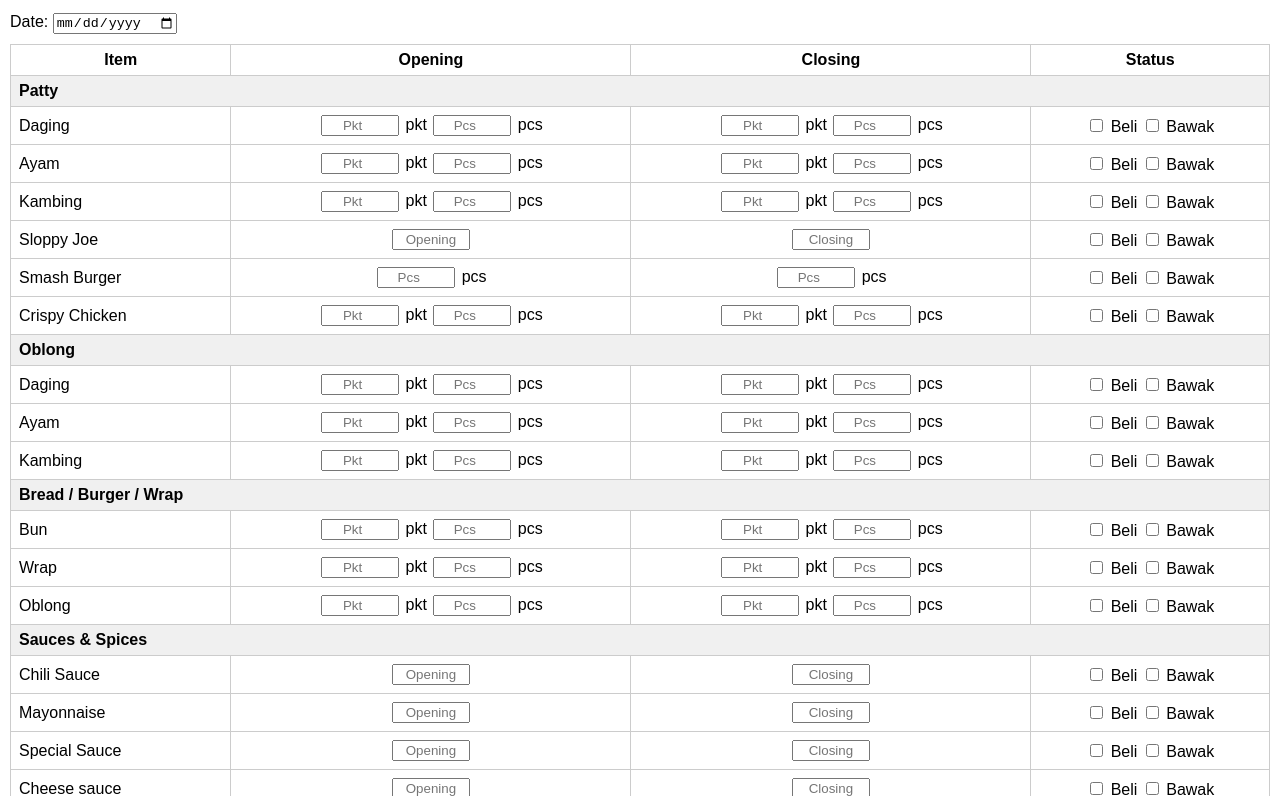
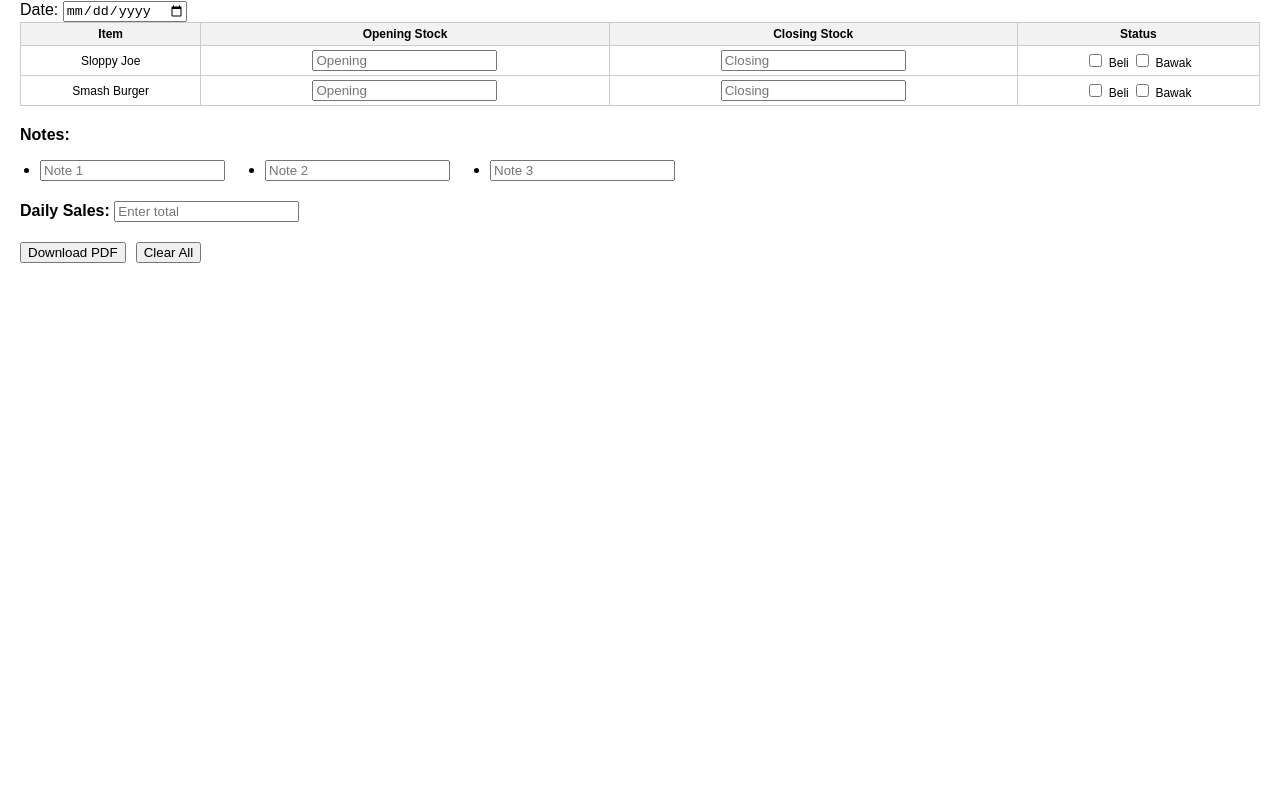
Before and after one commit to Justdabit14/binareekioskinventory, a plain HTML site: page index.html in a window 1280 px wide. Shown: the part 67-863 px from the top of the page. After the commit the page ends 800 px from the top, so only its background shows below. Drawn offline with nearby package versions, Linux system fonts and the light colour scheme.

Commit message:
Update index.html

```diff
--- a/index.html
+++ b/index.html
@@ -1,286 +1,188 @@
 <!DOCTYPE html>
 <html lang="en">
 <head>
-  <meta charset="UTF-8" />
-  <meta name="viewport" content="width=device-width, initial-scale=1.0"/>
+  <meta charset="UTF-8">
+  <meta name="viewport" content="width=device-width, initial-scale=1.0">
   <title>Daily Stock Update</title>
   <link rel="manifest" href="manifest.json">
-  <meta name="theme-color" content="#4CAF50">
   <style>
-    body { font-family: Arial, sans-serif; margin: 10px; }
-    h1 { text-align: center; }
-    table { width: 100%; border-collapse: collapse; margin-top: 10px; }
-    th, td { border: 1px solid #ccc; padding: 6px; text-align: center; }
-    input[type="number"], input[type="text"] { width: 70px; text-align: center; margin: 2px; }
-    button { margin: 10px 5px; padding: 10px; background: #4CAF50; color: white; border: none; border-radius: 6px; cursor: pointer; }
-    .category { background: #f0f0f0; font-weight: bold; text-align: left; }
-    td:first-child { text-align: left; padding-left: 8px; }
-    .notes { margin-top: 20px; text-align: left; }
-    .notes ul { list-style-type: disc; padding-left: 20px; }
-    .notes li { margin-bottom: 6px; }
-    .notes input { width: 80%; text-align: left; padding: 4px; }
-    .clear-btn{
-      margin: 10px 5px;
-      padding: 10px;
-      background: #f44336;
-      color: white;
-      border: none;
-      border-radius: 6px;
-      cursor: pointer;
+    body {
+      font-family: Arial, sans-serif;
+      margin: 20px;
+    }
+    table {
+      border-collapse: collapse;
+      width: 100%;
+      font-size: 12px;
+    }
+    th, td {
+      border: 1px solid #ccc;
+      padding: 4px;
+      text-align: center;
+    }
+    th {
+      background: #f2f2f2;
+    }
+    .notes, .daily-sales {
+      margin-top: 20px;
+      text-align: left;
+    }
+    .notes ul {
+      list-style-type: disc;
+      padding-left: 20px;
+      display: flex;
+      gap: 40px;
+    }
+    .controls {
+      margin-top: 20px;
+      display: flex;
+      gap: 10px;
     }
   </style>
 </head>
 <body>
+  <h2>Daily Stock Update</h2>
 
-  <h1>Daily Stock Update</h1>
-  <label>Date: <input type="date" id="date"></label>
+  <!-- Date input -->
+  <label>Date: <input type="date" id="dateInput"></label>
 
-  <!-- Wrap all main content -->
-  <div id="mainContent">
-    <table id="stockTable">
+  <div id="main-content">
+    <table>
       <thead>
         <tr>
           <th>Item</th>
-          <th>Opening</th>
-          <th>Closing</th>
+          <th>Opening Stock</th>
+          <th>Closing Stock</th>
           <th>Status</th>
         </tr>
       </thead>
-      <tbody></tbody>
+      <tbody>
+        <tr>
+          <td>Sloppy Joe</td>
+          <td><input type="text" placeholder="Opening"></td>
+          <td><input type="text" placeholder="Closing"></td>
+          <td>
+            <label><input type="checkbox"> Beli</label>
+            <label><input type="checkbox"> Bawak</label>
+          </td>
+        </tr>
+        <tr>
+          <td>Smash Burger</td>
+          <td><input type="text" placeholder="Opening"></td>
+          <td><input type="text" placeholder="Closing"></td>
+          <td>
+            <label><input type="checkbox"> Beli</label>
+            <label><input type="checkbox"> Bawak</label>
+          </td>
+        </tr>
+      </tbody>
     </table>
 
-    <div class="bottom-section">
-      <h3>Notes</h3>
-      <div class="notes">
-        <input type="text" id="note1" placeholder="• Note 1">
-        <input type="text" id="note2" placeholder="• Note 2">
-        <input type="text" id="note3" placeholder="• Note 3">
-      </div>
+    <!-- Notes -->
+    <div class="notes">
+      <strong>Notes:</strong>
+      <ul>
+        <li><input type="text" placeholder="Note 1"></li>
+        <li><input type="text" placeholder="Note 2"></li>
+        <li><input type="text" placeholder="Note 3"></li>
+      </ul>
+    </div>
 
-      <h3>Daily Sales</h3>
-      <div class="sales">
-        <input type="number" id="dailySales" placeholder="Enter daily sales (RM)">
-      </div>
+    <!-- Daily Sales -->
+    <div class="daily-sales">
+      <strong>Daily Sales:</strong> <input type="text" placeholder="Enter total">
     </div>
   </div>
-  <!-- End mainContent -->
 
-  <button onclick="downloadPDF()">⬇ Download PDF</button>
-  <button class="clear-btn" onclick="clearAll()">🗑 Clear All</button>
-  <button onclick="saveData()">💾 Save</button>
+  <!-- Buttons -->
+  <div class="controls">
+    <button onclick="downloadPDF()">Download PDF</button>
+    <button onclick="clearAll()">Clear All</button>
+  </div>
 
-  <!-- libs -->
+  <!-- Scripts -->
   <script src="https://cdnjs.cloudflare.com/ajax/libs/html2canvas/1.4.1/html2canvas.min.js"></script>
   <script src="https://cdnjs.cloudflare.com/ajax/libs/jspdf/2.5.1/jspdf.umd.min.js"></script>
-
   <script>
-    // Categories + items
-    const categories = {
-      "Patty": ["Daging","Ayam", "Kambing", "Sloppy Joe", "Smash Burger", "Crispy Chicken"],
-      "Oblong": ["Daging","Ayam", "Kambing"],
-      "Bread / Burger / Wrap": ["Bun", "Wrap","Oblong"],
-      "Sauces & Spices": [
-        "Chili Sauce", "Mayonnaise", "Special Sauce", "Cheese sauce",
-        "Paprika Powder", "Curry Powder", "Garlic Powder", "Cayenne", "Worcestershire",
-        "Black Pepper", "White Pepper", "Tomato Puree"
-      ],
-      "Cheese": ["Cheese Slice", "Cream Cheese"],
-      "Sayur": ["Onion", "Cucumber", "Salad"],
-      "Others": ["Paper Wrapping", "Fries", "Egg"]
-    };
-
-    const tbody = document.querySelector("#stockTable tbody");
-
-    // Generate rows
-    Object.keys(categories).forEach(cat => {
-      tbody.innerHTML += `<tr class="category"><td colspan="4">${cat}</td></tr>`;
-      categories[cat].forEach(item => {
-        let rowHTML = "";
-
-        // Special cases
-        if (item === "Sloppy Joe" || item === "Black Pepper" || item === "White Pepper") {
-          rowHTML = `
-            <tr>
-              <td>${item}</td>
-              <td><input type="text" id="open-${item}" placeholder="Opening"></td>
-              <td><input type="text" id="close-${item}" placeholder="Closing"></td>
-              <td>
-                <label><input type="checkbox" id="beli-${item}"> Beli</label>
-                <label><input type="checkbox" id="bawak-${item}"> Bawak</label>
-              </td>
-            </tr>`;
-        }
-        else if (item === "Smash Burger") {
-          rowHTML = `
-            <tr>
-              <td>${item}</td>
-              <td><input type="number" id="openPcs-${item}" placeholder="Pcs"> pcs</td>
-              <td><input type="number" id="closePcs-${item}" placeholder="Pcs"> pcs</td>
-              <td>
-                <label><input type="checkbox" id="beli-${item}"> Beli</label>
-                <label><input type="checkbox" id="bawak-${item}"> Bawak</label>
-              </td>
-            </tr>`;
-        }
-        else if (item === "Egg") {
-          rowHTML = `
-            <tr>
-              <td>${item}</td>
-              <td>
-                <input type="number" id="openCtn-${item}" placeholder="Ctn"> ctn
-                <input type="number" id="openPcs-${item}" placeholder="Pcs"> pcs
-              </td>
-              <td>
-                <input type="number" id="closeCtn-${item}" placeholder="Ctn"> ctn
-                <input type="number" id="closePcs-${item}" placeholder="Pcs"> pcs
-              </td>
-              <td>
-                <label><input type="checkbox" id="beli-${item}"> Beli</label>
-                <label><input type="checkbox" id="bawak-${item}"> Bawak</label>
-              </td>
-            </tr>`;
-        }
-        else if (item === "Tomato Puree") {
-          rowHTML = `
-            <tr>
-              <td>${item}</td>
-              <td><input type="number" id="openCans-${item}" placeholder="Cans"> cans</td>
-              <td><input type="number" id="closeCans-${item}" placeholder="Cans"> cans</td>
-              <td>
-                <label><input type="checkbox" id="beli-${item}"> Beli</label>
-                <label><input type="checkbox" id="bawak-${item}"> Bawak</label>
-              </td>
-            </tr>`;
-        }
-        else if (["Sauces & Spices", "Cheese", "Sayur"].includes(cat)) {
-          // Free text for sauces, spices, cheese, sayur
-          rowHTML = `
-            <tr>
-              <td>${item}</td>
-              <td><input type="text" id="open-${item}" placeholder="Opening"></td>
-              <td><input type="text" id="close-${item}" placeholder="Closing"></td>
-              <td>
-                <label><input type="checkbox" id="beli-${item}"> Beli</label>
-                <label><input type="checkbox" id="bawak-${item}"> Bawak</label>
-              </td>
-            </tr>`;
-        }
-        else {
-          // Default: pkt + pcs
-          rowHTML = `
-            <tr>
-              <td>${item}</td>
-              <td>
-                <input type="number" id="openPkt-${item}" placeholder="Pkt"> pkt
-                <input type="number" id="openPcs-${item}" placeholder="Pcs"> pcs
-              </td>
-              <td>
-                <input type="number" id="closePkt-${item}" placeholder="Pkt"> pkt
-                <input type="number" id="closePcs-${item}" placeholder="Pcs"> pcs
-              </td>
-              <td>
-                <label><input type="checkbox" id="beli-${item}"> Beli</label>
-                <label><input type="checkbox" id="bawak-${item}"> Bawak</label>
-              </td>
-            </tr>`;
-        }
-        tbody.innerHTML += rowHTML;
-      });
-    });
-
-    // PDF Export (adds date text + preserves checkmarks)
     async function downloadPDF() {
       const { jsPDF } = window.jspdf;
-      const mainContent = document.getElementById("mainContent");
+      const mainContent = document.getElementById("main-content");
 
-      // Date for header + filename (uses the existing #date input)
-      let selectedDate = document.getElementById("date")?.value;
-      if (!selectedDate) selectedDate = new Date().toISOString().split("T")[0];
+      // ✅ Get date from input field for filename
+      let selectedDate = document.getElementById("dateInput")?.value;
+      if (!selectedDate) {
+        selectedDate = new Date().toISOString().split("T")[0];
+      }
       const filename = `Stock-${selectedDate}.pdf`;
 
-      // Swap real checkboxes with symbols so html2canvas captures them
-      const swaps = [];
+      // ✅ Insert date into PDF content (at the top)
+      const dateLabel = document.createElement("div");
+      dateLabel.innerHTML = `<strong>Date:</strong> ${selectedDate}`;
+      dateLabel.style.marginBottom = "10px";
+      mainContent.insertBefore(dateLabel, mainContent.firstChild);
+
+      // ✅ Replace checkboxes with symbols for PDF
+      const checkboxes = [];
       mainContent.querySelectorAll("input[type=checkbox]").forEach(cb => {
-        swaps.push({ element: cb });
+        checkboxes.push({ element: cb, checked: cb.checked });
         const span = document.createElement("span");
         span.textContent = cb.checked ? "☑" : "☐";
-        span.style.marginLeft = "4px";
         cb.style.display = "none";
         cb.parentNode.insertBefore(span, cb.nextSibling);
       });
 
+      // Render content
       const canvas = await html2canvas(mainContent, { scale: 2, useCORS: true });
 
-      // Restore real checkboxes
-      swaps.forEach(s => {
-        s.element.style.display = "";
-        const next = s.element.nextSibling;
-        if (next && next.nodeType === 1 && /[☑☐]/.test(next.textContent || "")) next.remove();
+      // ✅ Restore checkboxes + remove injected dateLabel
+      checkboxes.forEach(cbObj => {
+        cbObj.element.style.display = "";
+        if (cbObj.element.nextSibling && cbObj.element.nextSibling.textContent?.match(/[☑☐]/)) {
+          cbObj.element.nextSibling.remove();
+        }
       });
+      dateLabel.remove();
 
+      // Generate PDF
       const imgData = canvas.toDataURL("image/png");
       const pdf = new jsPDF("p", "mm", "a4");
       const pageWidth = pdf.internal.pageSize.getWidth();
       const pageHeight = pdf.internal.pageSize.getHeight();
-
-      const ratio = Math.min(pageWidth / canvas.width, (pageHeight - 12) / canvas.height);
+      const ratio = Math.min(pageWidth / canvas.width, pageHeight / canvas.height);
       const imgWidth = canvas.width * ratio;
       const imgHeight = canvas.height * ratio;
 
-      // Add date header
-      pdf.setFontSize(12);
-      pdf.text(`Date: ${selectedDate}`, 10, 8);
+      pdf.addImage(imgData, "PNG", 0, 0, imgWidth, imgHeight);
 
-      // Draw image below the header
-      pdf.addImage(imgData, "PNG", 0, 12, imgWidth, imgHeight);
-      pdf.save(filename);
+      // ✅ Mobile-friendly download
+      try {
+        const pdfBlob = pdf.output("blob");
+        const blobUrl = URL.createObjectURL(pdfBlob);
+
+        const link = document.createElement("a");
+        link.href = blobUrl;
+        link.download = filename;
+        document.body.appendChild(link);
+        link.click();
+        document.body.removeChild(link);
+
+        URL.revokeObjectURL(blobUrl);
+      } catch (err) {
+        // Fallback: open PDF in new tab
+        window.open(pdf.output("bloburl"), "_blank");
+      }
     }
 
-    // Clear all
+    // ✅ Password-protected Clear All
     function clearAll() {
       const password = prompt("Enter password to clear all:");
       if (password === "123") {
-        document.querySelectorAll("input[type='number'], input[type='text']").forEach(input => input.value = "");
-        document.querySelectorAll("input[type='checkbox']").forEach(chk => chk.checked = false);
-        localStorage.removeItem("stockData");
-        alert("All fields cleared!");
-      } else if (password !== null) {
+        document.querySelectorAll("input[type=text], input[type=date]").forEach(el => el.value = "");
+        document.querySelectorAll("input[type=checkbox]").forEach(cb => cb.checked = false);
+      } else {
         alert("Incorrect password!");
       }
     }
-
-    // Save/load localStorage
-    function saveData() {
-      let data = {};
-      document.querySelectorAll("input").forEach(input => {
-        if (input.type === "checkbox") data[input.id] = input.checked;
-        else data[input.id] = input.value;
-      });
-      localStorage.setItem("stockData", JSON.stringify(data));
-      alert("Data saved!");
-    }
-
-    window.onload = () => {
-      let saved = localStorage.getItem("stockData");
-      if (saved) {
-        saved = JSON.parse(saved);
-        Object.keys(saved).forEach(id => {
-          let input = document.getElementById(id);
-          if (input) {
-            if (input.type === "checkbox") input.checked = saved[id];
-            else input.value = saved[id];
-          }
-        });
-      }
-    };
   </script>
-
-  <script>
-    if ("serviceWorker" in navigator) {
-      navigator.serviceWorker.register("service-worker.js")
-        .then(() => console.log("Service Worker registered"));
-    }
-  </script>
-
 </body>
 </html>
```
